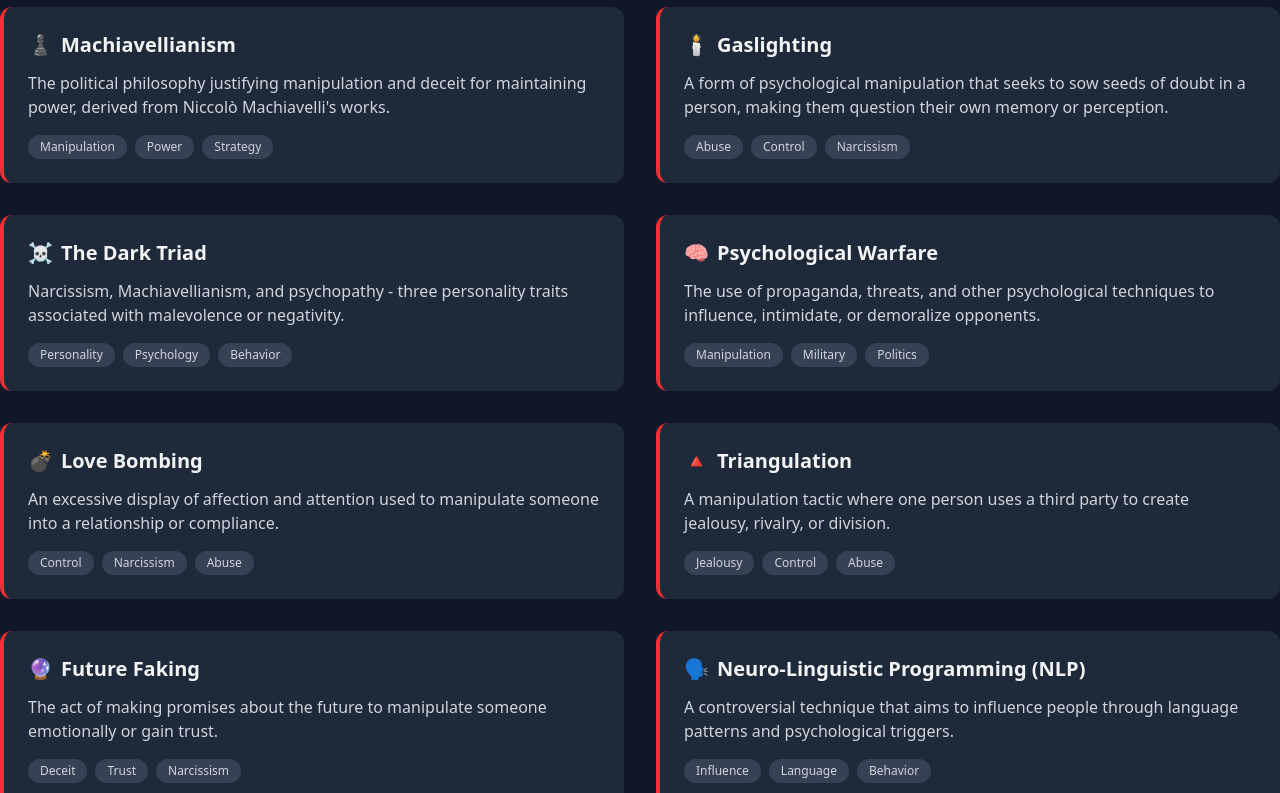
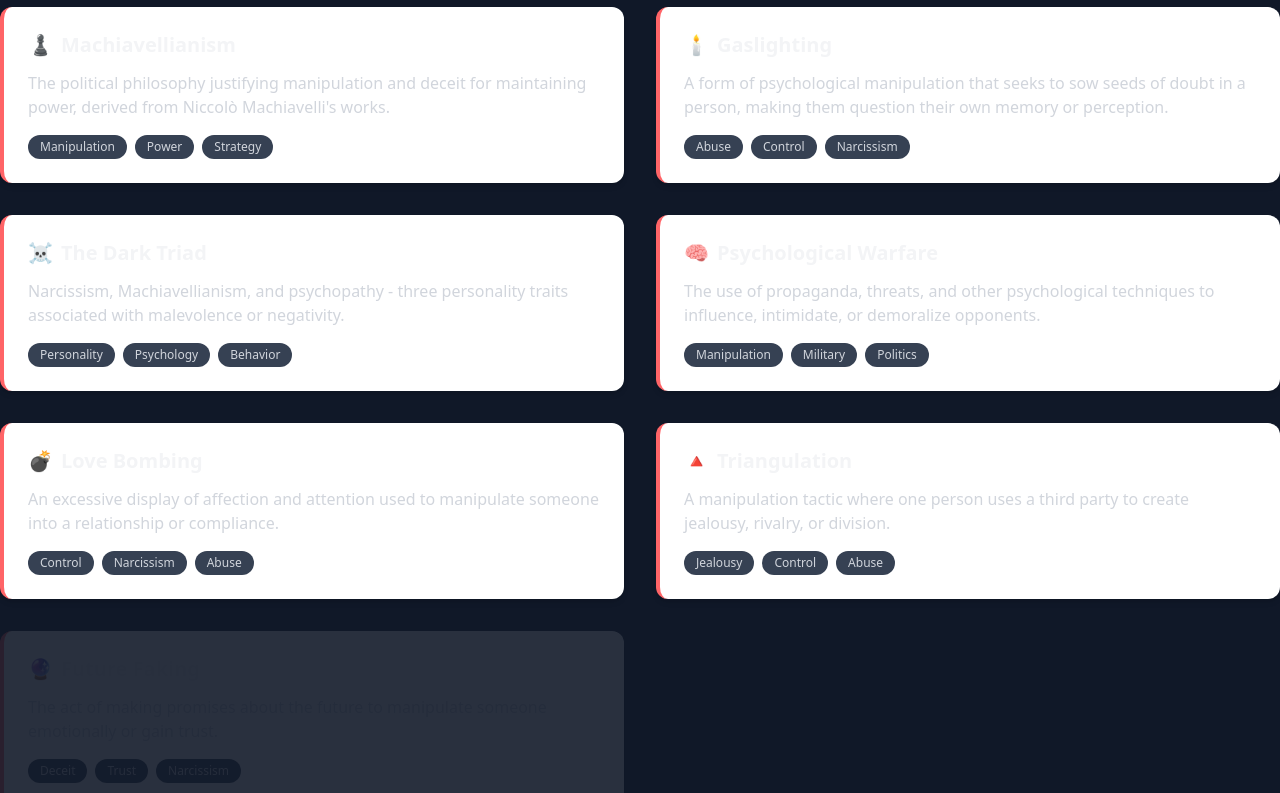
Before and after one commit to Ryuuutaaa/daily-stoic, a Next.js app: page / in a window 1280 px wide. Shown: the part 3120-3913 px from the top of the page. Built offline with nearby package versions, Linux system fonts and the light colour scheme.

Commit message:
feat: create DarkPsychologyCard component for displaying concepts with animations

```diff
--- a/src/components/modules/landing-page/dark-psychology/index.tsx
+++ b/src/components/modules/landing-page/dark-psychology/index.tsx
@@ -2,6 +2,7 @@
 
 import { motion } from "framer-motion";
 import { DARK_PSYCHOLOGY } from "@/utils/constants";
+import DarkPsychologyCard from "@/components/ui/DarkPsychologyCard";
 
 const DarkPsychology = () => {
   return (
@@ -28,29 +29,14 @@ const DarkPsychology = () => {
 
         <div className="grid grid-cols-1 md:grid-cols-2 gap-8 mb-16">
           {DARK_PSYCHOLOGY.map((concept, index) => (
-            <motion.div
+            <DarkPsychologyCard
               key={concept.title}
-              initial={{ opacity: 0, x: index % 2 === 0 ? -20 : 20 }}
-              animate={{ opacity: 1, x: 0 }}
-              transition={{ duration: 0.5, delay: index * 0.1 }}
-              className="bg-gray-800 rounded-xl p-6 border-l-4 border-red-500 hover:border-purple-500 transition-all duration-300"
-            >
-              <h3 className="text-xl font-semibold mb-3 flex items-center">
-                <span className="text-red-400 mr-2">{concept.icon}</span>
-                {concept.title}
-              </h3>
-              <p className="text-gray-300 mb-4">{concept.description}</p>
-              <div className="flex flex-wrap gap-2">
-                {concept.tags.map((tag) => (
-                  <span
-                    key={tag}
-                    className="text-xs bg-gray-700 text-gray-300 px-3 py-1 rounded-full"
-                  >
-                    {tag}
-                  </span>
-                ))}
-              </div>
-            </motion.div>
+              delay={index + 0.1}
+              title={concept.title}
+              description={concept.description}
+              icon={concept.icon}
+              tags={concept.tags}
+            />
           ))}
         </div>
 
--- a/src/components/ui/DarkPsychologyCard.tsx
+++ b/src/components/ui/DarkPsychologyCard.tsx
@@ -0,0 +1,46 @@
+"use client";
+
+import { motion } from "framer-motion";
+
+const DarkPsychologyCard = ({
+  title,
+  icon,
+  description,
+  tags,
+  delay = 0,
+}: {
+  title: string;
+  description: string;
+  icon: string;
+  tags: string[];
+  delay?: number;
+}) => {
+  return (
+    <motion.div
+      key={title}
+      initial={{ opacity: 0, y: 0 }}
+      animate={{ opacity: 1, y: 0 }}
+      transition={{ duration: 0.5, delay }}
+      whileHover={{ y: 5 }}
+      className="bg-white rounded-xl p-6 border-l-4 border-red-400 hover:border-purple-500 transition-all duration-300  shadow-md hover:shadow-lg"
+    >
+      <h3 className="text-xl font-semibold mb-3 flex items-center">
+        <span className="text-red-400 mr-2">{icon}</span>
+        {title}
+      </h3>
+      <p className="text-gray-300 mb-4">{description}</p>
+      <div className="flex flex-wrap gap-2">
+        {tags.map((tag) => (
+          <span
+            key={tag}
+            className="text-xs bg-gray-700 text-gray-300 px-3 py-1 rounded-full"
+          >
+            {tag}
+          </span>
+        ))}
+      </div>
+    </motion.div>
+  );
+};
+
+export default DarkPsychologyCard;
```
